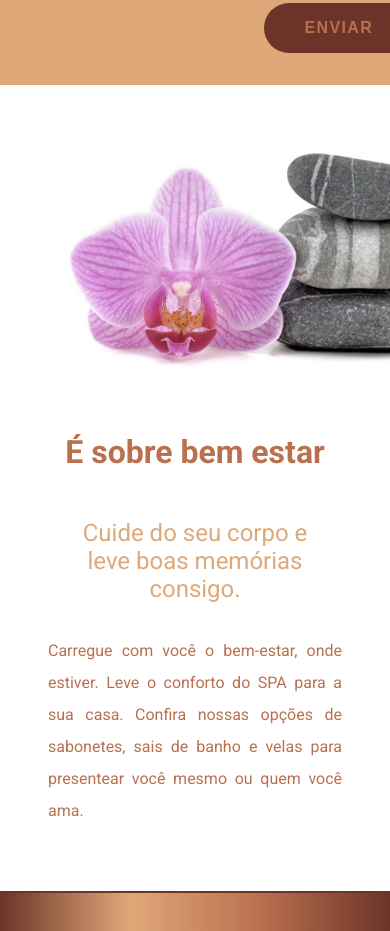
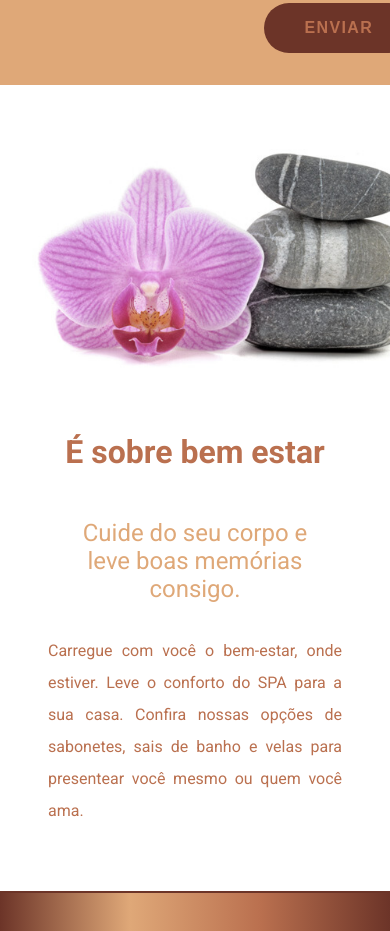
Before and after one commit to ksilvagito/aluraspa, a plain HTML site: page index.html in a window 390 px wide. Shown: the part 2540-3471 px from the top of the page. Drawn offline with Linux system fonts and the light colour scheme.

Commit message:
Correções posicionamento resolucao 720

```diff
--- a/styles/bemstar.css
+++ b/styles/bemstar.css
@@ -47,7 +47,6 @@
 
     .img-bemestar {
         text-align: center;
-        margin: 2rem;
     }
 
     img {
```
